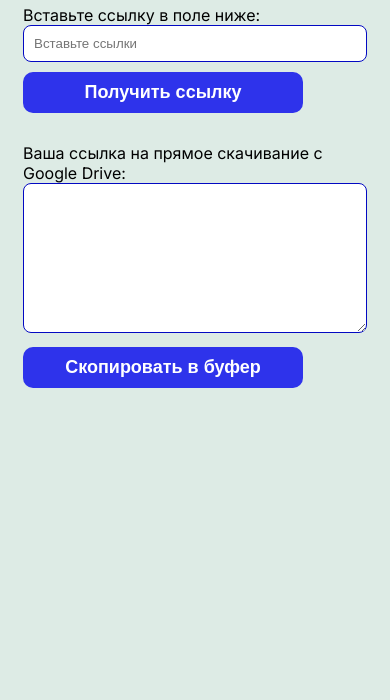
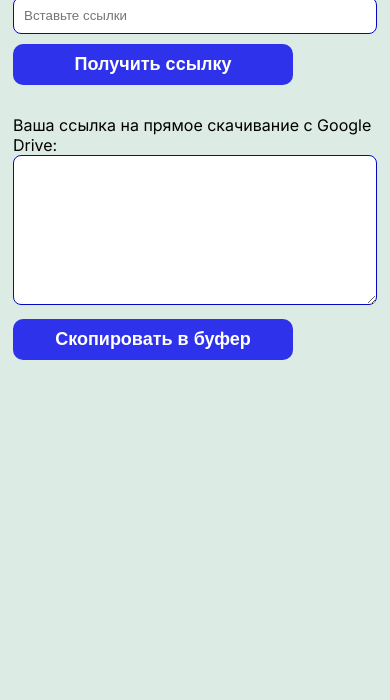
Before and after one commit to maskon/-link-generator, a plain HTML site: page index.html in a window 390 px wide. Shown: the part 144-844 px from the top of the page. Drawn offline with Linux system fonts and the light colour scheme.

Commit message:
Add files via upload

```diff
--- a/style.css
+++ b/style.css
@@ -12,6 +12,12 @@ body {
     max-width: 1200px;
     margin: 0 auto;
     padding: 20px 15px;
+}
+
+@media (max-width: 720px) {
+    .wrapper {
+        padding: 0 5px;
+    }
 }
 
 h1 {
```
